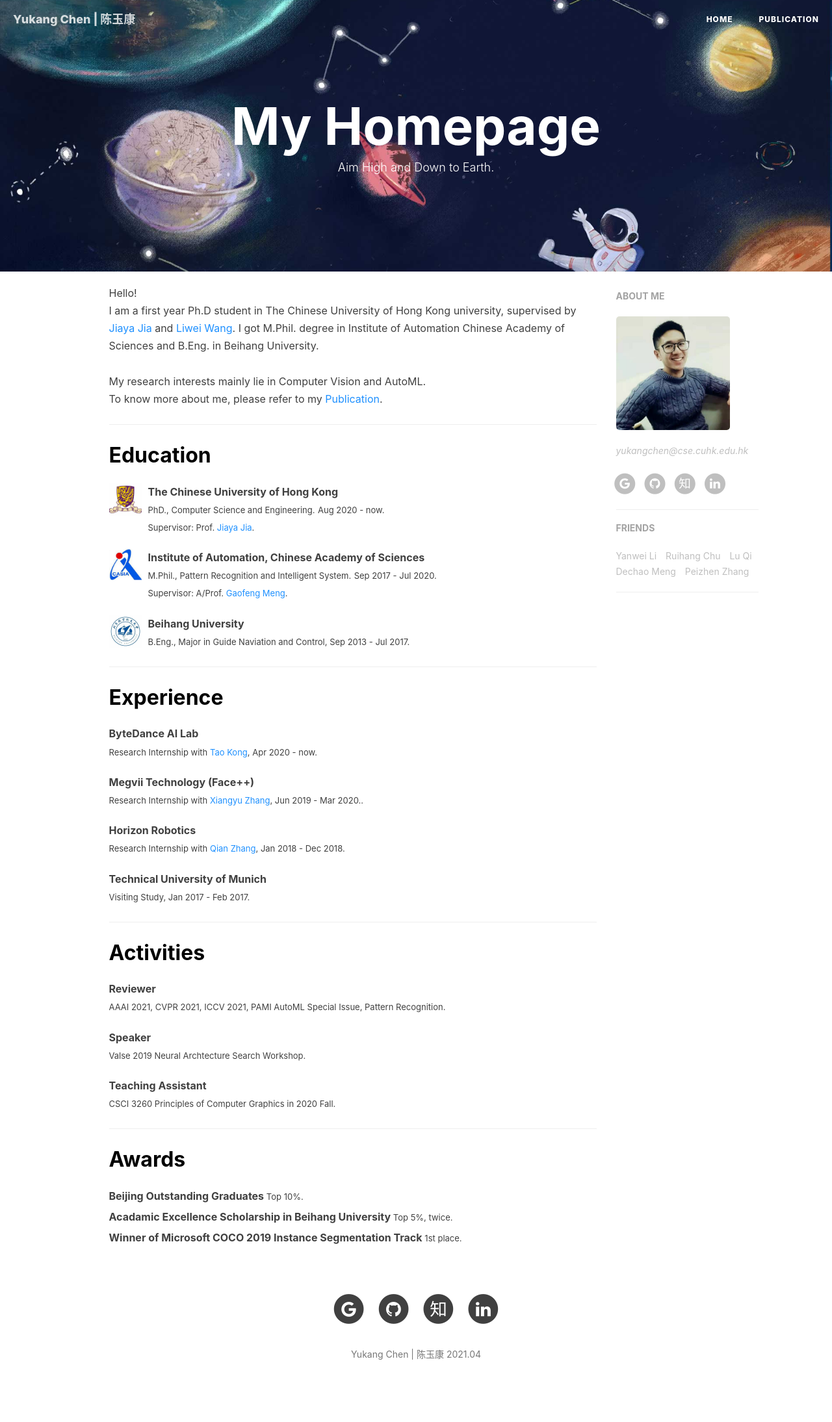
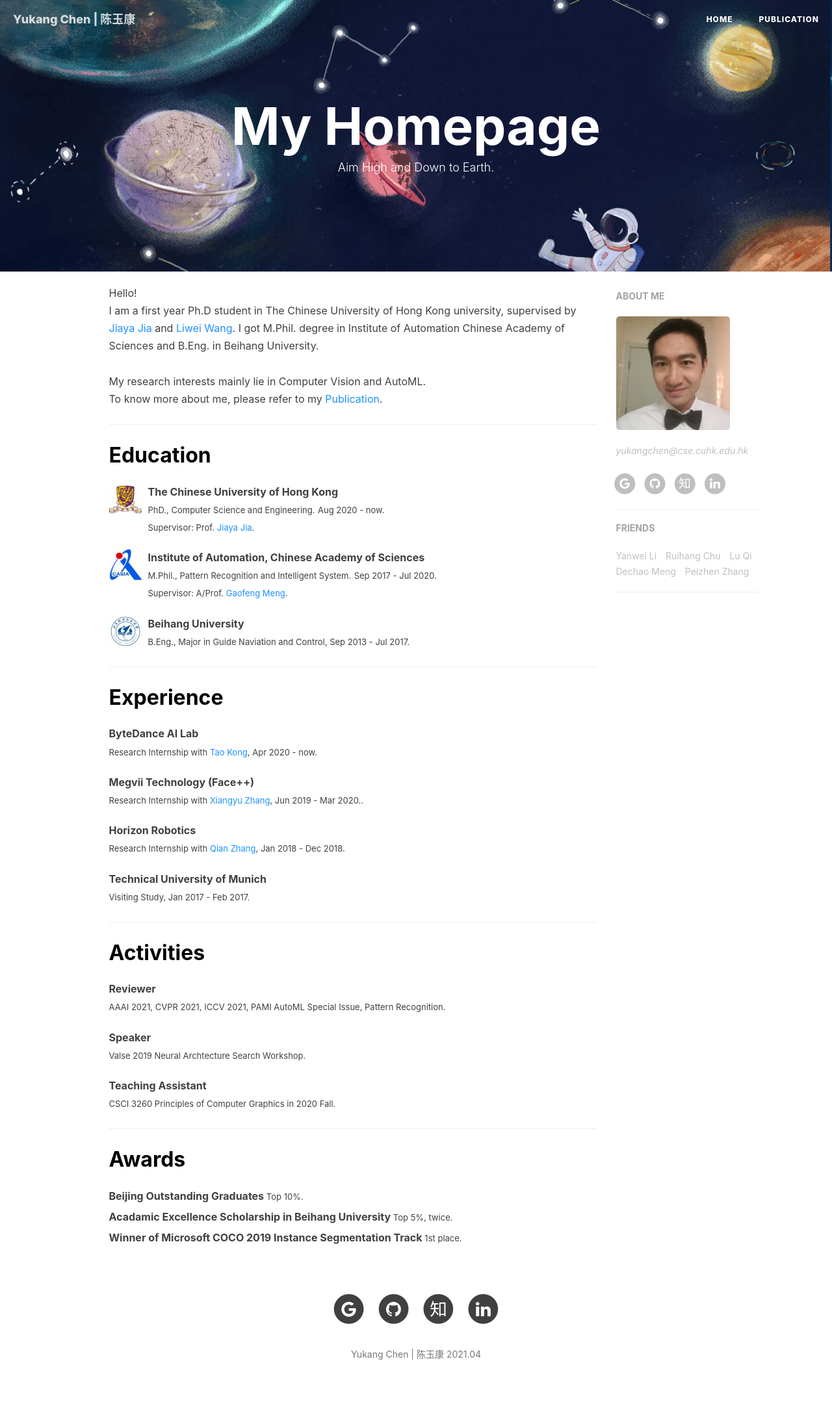
Before and after one commit to yukang2017/yukang2017.github.io, a Jekyll site: the page built from index.html, in a window 1280 px wide. Shown: the whole page at 65% size. Built offline with Jekyll 4.4.1, drawn with Linux system fonts in a browser that asks for light colours; nearby versions of some CDN libraries; a script that is not in the unit is left out; the list of posts is cut into pages by our own code; comment, search, counter and statistics services are not loaded.

Commit message:
Update _config.yml

```diff
--- a/_config.yml
+++ b/_config.yml
@@ -76,7 +76,7 @@ ga_domain: yukangchen.me
 # Sidebar settings
 sidebar: true                           # whether or not using Sidebar.
 sidebar-about-description: "yukangchen@cse.cuhk.edu.hk"
-sidebar-avatar: /img/me.jpeg      # use absolute URL, seeing it's used in both `/` and `/about/`
+sidebar-avatar: /img/Me.jpeg      # use absolute URL, seeing it's used in both `/` and `/about/`
 
 
 
```
